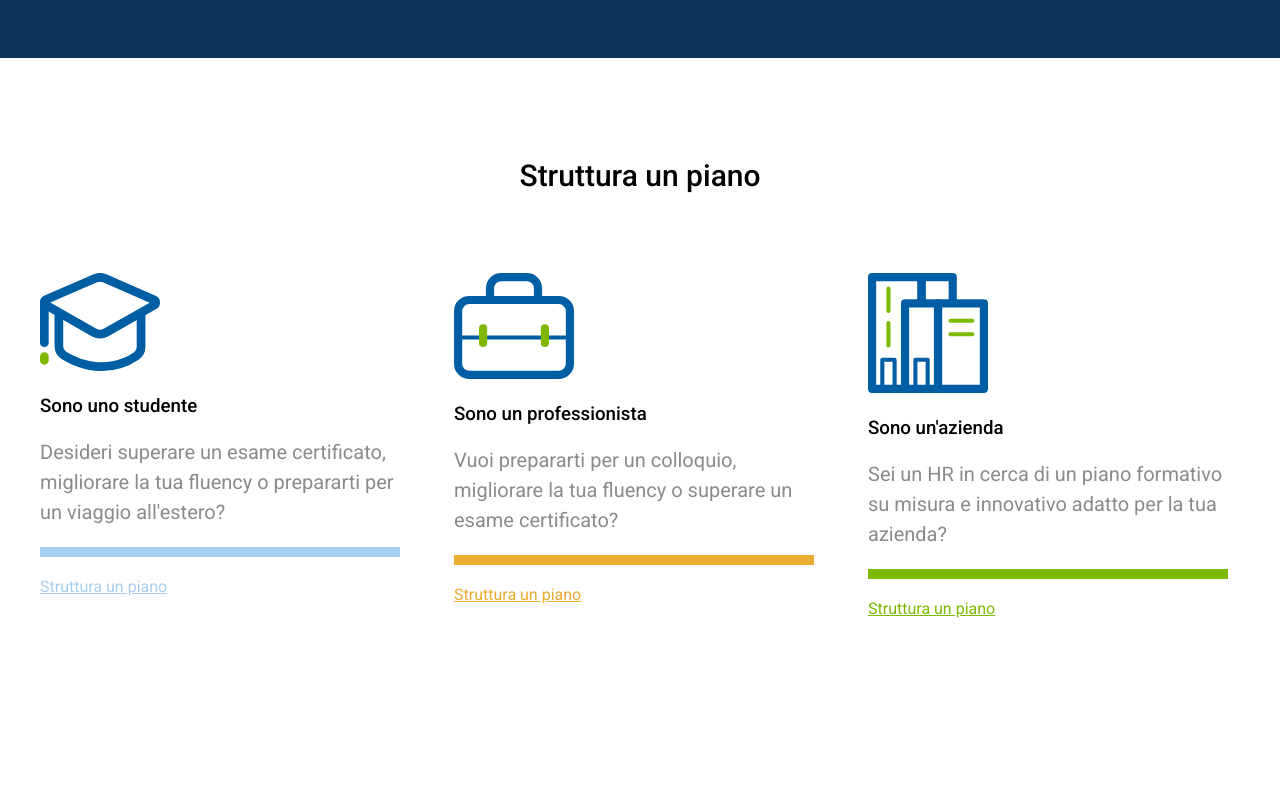
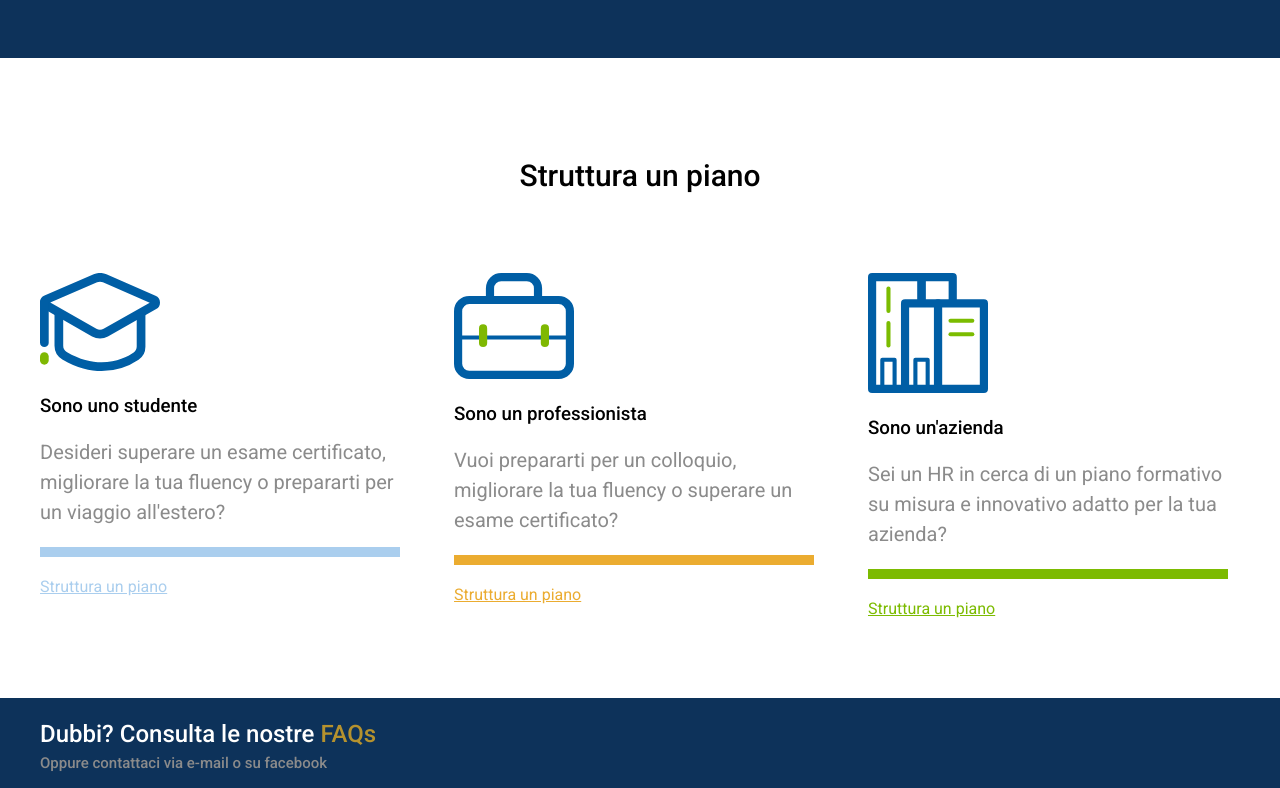
Before and after one commit to francescoferilli95/fluentify-assets-bonus, a plain HTML site: page index.html in a window 1280 px wide. Shown: the part 1565-2353 px from the top of the page. Before the commit the page ends 2183 px from the top, so only its background shows below. Drawn offline with Linux system fonts and the light colour scheme; files whose address does not match are found by name.

Commit message:
addding Section FIve

```diff
--- a/css/main.css
+++ b/css/main.css
@@ -166,6 +166,9 @@ h6 {
 }
 
 /*SECTION FOUR*/
+.course {
+    margin-bottom: 80px;
+}
 
 .course-left {
     width: 30%;
@@ -238,3 +241,35 @@ h6 {
     padding-top: 20px;
     color: #7cbb01;
 }
+
+/*SECTION FIVE*/
+
+.faq {
+    height: 90px;
+    background: #0d325a;
+}
+
+.faq .container {
+    position: relative;
+    height: 100%;
+}
+
+.faq-text {
+    position: absolute;
+    left: 0;
+    top: 50%;
+    transform: translateY(-50%);
+}
+
+.faq-text h2 {
+    color: #fff;
+    line-height: 40px;
+}
+
+.faq-text span {
+    color: #b5922e;
+}
+
+.faq-text h5 {
+    font-size: 15px;
+}
--- a/index.html
+++ b/index.html
@@ -108,5 +108,18 @@
             </div>
         </div>
     </section>
+    <!--SECTION FIVE-->
+    <section class="faq">
+        <div class="container">
+            <div class="faq-text">
+            <h2>
+                Dubbi? Consulta le nostre <span>FAQs</span>
+            </h2>
+            <h5>
+                Oppure contattaci via e-mail o su facebook
+            </h5>
+            </div>
+        </div>
+    </section>
 </body>
 </html>
```
